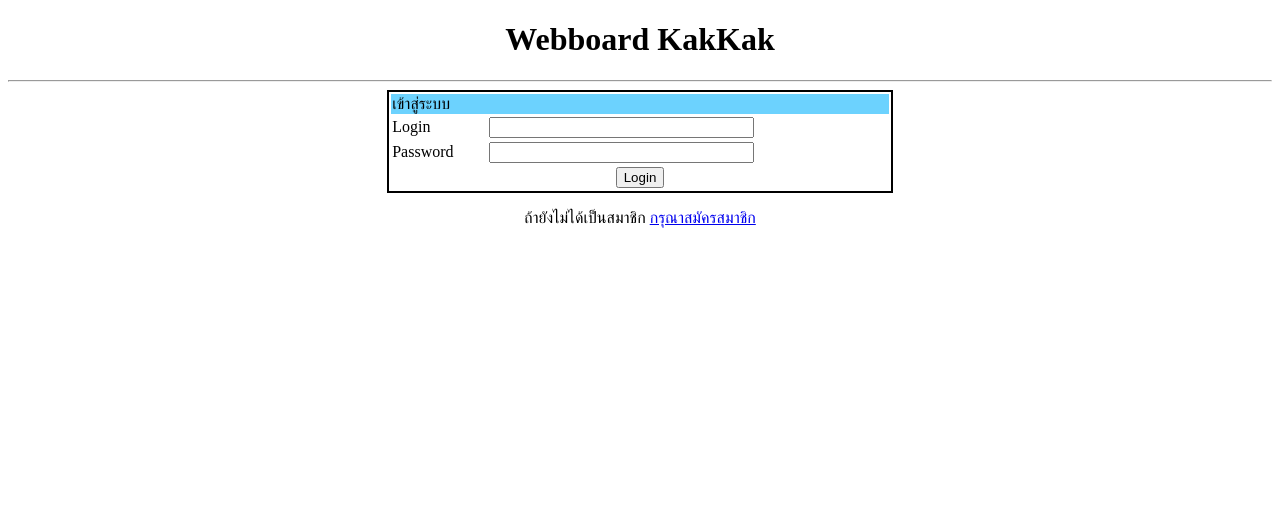
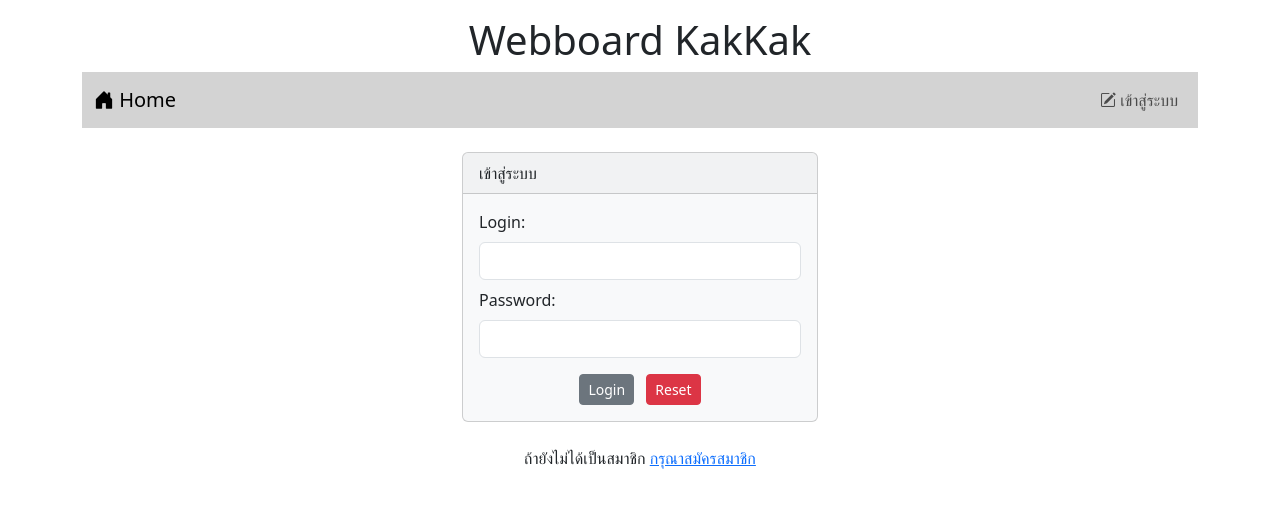
Before and after one commit to k4m01/Webboard_To4g, a PHP site: page /login.php in a window 1280 px wide. Shown: the top 508 px of the page. Run offline with PHP 8.4, Linux system fonts and the light colour scheme.

Commit message:
Update webboard using Bootstrap
update file index.php login.php verify.php
add nav.php

```diff
--- a/login.php
+++ b/login.php
@@ -12,20 +12,56 @@
     <meta http-equiv="X-UA-Compatible" content="IE=edge">
     <meta name="viewport" content="width=device-width, initial-scale=1.0">
     <title>Document</title>
+    <link href="https://cdn.jsdelivr.net/npm/bootstrap@5.3.2/dist/css/bootstrap.min.css" rel="stylesheet" integrity="sha384-T3c6CoIi6uLrA9TneNEoa7RxnatzjcDSCmG1MXxSR1GAsXEV/Dwwykc2MPK8M2HN" crossorigin="anonymous">
+    <script src="https://cdn.jsdelivr.net/npm/bootstrap@5.3.2/dist/js/bootstrap.bundle.min.js" integrity="sha384-C6RzsynM9kWDrMNeT87bh95OGNyZPhcTNXj1NW7RuBCsyN/o0jlpcV8Qyq46cDfL" crossorigin="anonymous"></script>
+    <link rel="stylesheet" href="https://cdn.jsdelivr.net/npm/bootstrap-icons@1.11.3/font/bootstrap-icons.min.css">
 </head>
 <body>
 
-    <h1 style="text-align: center;" class="">Webboard KakKak</h1>
-    <hr>
-        <form action="verify.php" method="POST">
-        <table style="border: 2px solid black; width: 40%;" align="center">
-            <tr><td colspan="2" style="background-color: #6CD2FE;">เข้าสู่ระบบ</td></tr>
-            <tr><td>Login</td><td><input type="login" name="login" size="30" required></td></tr>
-            <tr><td>Password</td><td><input type="password" name="password" size="30" required></td></tr>
-            <tr><td colspan="2" align="center"><input type="submit" value="Login"></td></tr>
-        </table>
-    </form>
-        <p style="text-align: center;">ถ้ายังไม่ได้เป็นสมาชิก <a href="register.php">กรุณาสมัครสมาชิก</a></p>
+<div class="container-lg">
+    <h1 style="text-align: center;" class="mt-3">Webboard KakKak</h1>
 
+    <?php
+        include "nav.php";
+    ?>
+
+    <div class="row mt-4">
+        <div class="col-lg-4 col-md-3 col-sm-2 col-1"></div>
+        <div class="col-lg-4 col-md-6 col-sm-8 col-10">
+
+            <?php if(isset($_SESSION['error'])){
+                echo"<div class='alert alert-danger'>ชื่อบัญชีหรือรหัสผ่านไม่ถูกต้อง</div>";
+                unset($_SESSION['error']);
+                }
+            ?>
+
+
+
+            <div class="card bg-light text-dark">
+                <div class="card-header">เข้าสู่ระบบ</div>
+                <div class="card-body">
+                    <form action="verify.php" method="POST">
+                        <div class="form-group">
+                            <label for="login" class="form-label">Login:</label>
+                            <input type="login" name="login" id="login" class="form-control">
+                        </div>
+                        <div class="form-group  mt-2">
+                            <label for="password" class="form-label">Password:</label>
+                            <input type="password" name="password" id="password" class="form-control">
+                        </div>
+                        <div class=" mt-3" align="center">
+
+                            <button type="submit" class="btn btn-secondary btn-sm me-2" >Login</button>
+                            <button type="reset" class="btn btn-danger btn-sm"  >Reset</button>
+
+                        </div>
+                    </form>
+                </div>
+            </div>
+        </div>
+        <div class="col-lg-4 col-md-3 col-sm-2 col-1"></div>
+        <div class="mt-4"><p style="text-align: center;">ถ้ายังไม่ได้เป็นสมาชิก <a href="register.php">กรุณาสมัครสมาชิก</a></p></div>
+    </div>
+</div>
 </body>
 </html>
--- /dev/null
+++ b/nav.php
@@ -0,0 +1,27 @@
+<nav class="navbar navbar-expand-lg" style="background-color: #d3d3d3;">
+    <div class="container-fluid">
+    <a class="navbar-brand" href="index.php"> <i class="bi bi-house-door-fill"></i> Home</a>
+
+      <ul class="navbar-nav">
+        <?php if(!isset($_SESSION['id'])){ ?>
+            <li class="nav-item">
+                <a class="nav-link" aria-current="page" href="login.php"><i class="bi bi-pencil-square"></i> เข้าสู่ระบบ</a>
+              </li>
+
+        <?php }else{ ?>
+            <li class="nav-item dropdown ">
+             <a class="btn btn-outline-secondary btn-sm dropdown-toggle" href="#" role="button" data-bs-toggle="dropdown" aria-expanded="false"><i class="bi bi-person-lines-fill"></i>
+            <?php echo $_SESSION['username'] ?>
+          </a>
+          <ul class="dropdown-menu">
+
+            <li><a class="dropdown-item" href="logout.php"> <i class="bi bi-power"></i> ออกจากระบบ</a></li>
+
+          </ul>
+        </li>
+        <?php } ?>
+
+      </ul>
+
+  </div>
+</nav>
```
Also changed, not shown: index.php (+36 -63 lines), verify.php (+11 -7 lines).
